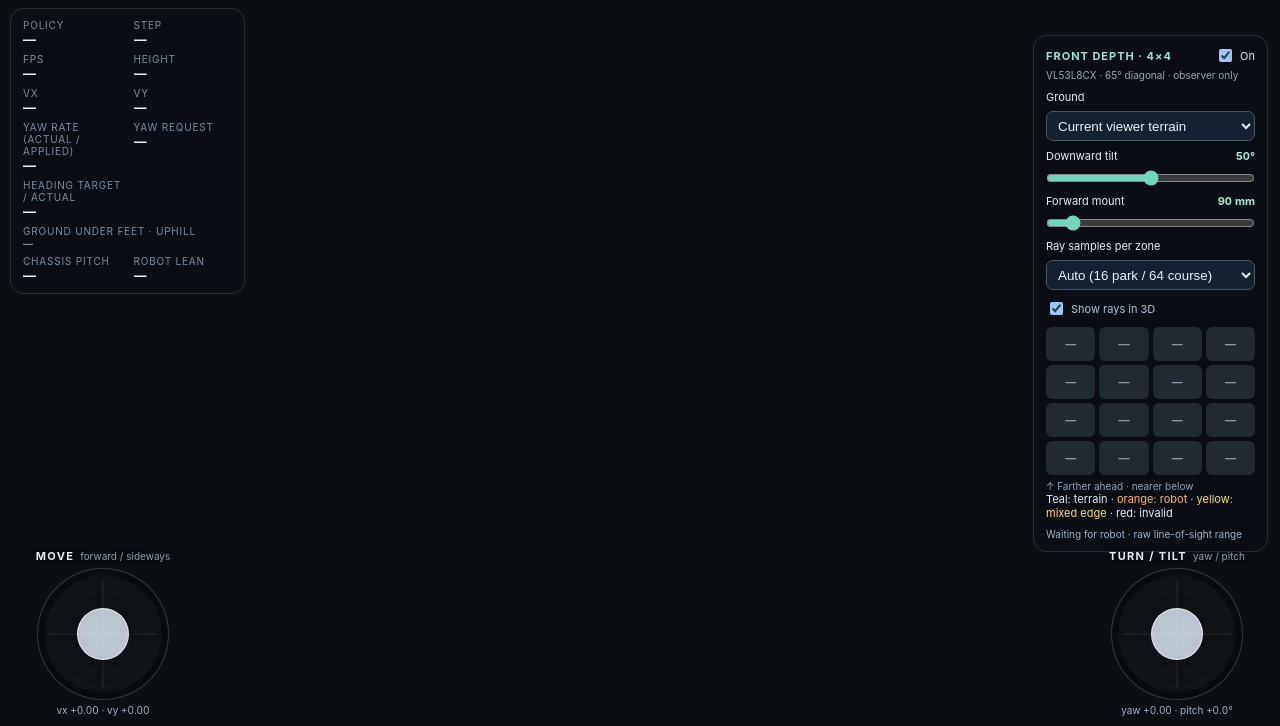
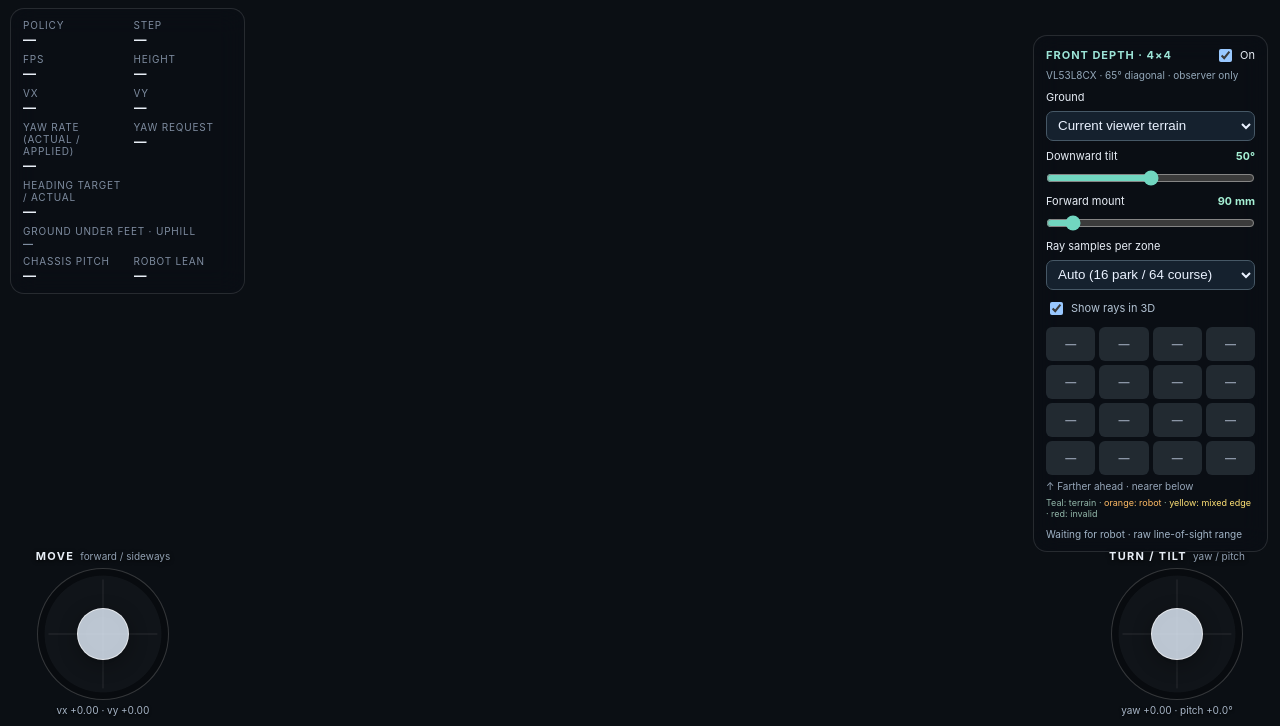
Before and after one commit to mdt733/emu, a website built with Vite: page emu/viewer_src/index.html in a window 1280 px wide. Shown: the part 74-800 px from the top of the page. Built offline with nearby package versions, Linux system fonts and the light colour scheme; files whose address does not match are found by name.

Commit message:
v5022 lab legend styling

```diff
--- a/emu/viewer_src/src/style.css
+++ b/emu/viewer_src/src/style.css
@@ -390,3 +390,5 @@ button:disabled { opacity: .4; cursor: default; }
   .depth-cell {height:25px}
   .depth-sub {font-size:9px}
 }
+
+.depth-legend{font-size:9px;color:#93b8aa;line-height:1.3;margin-top:5px}
```
